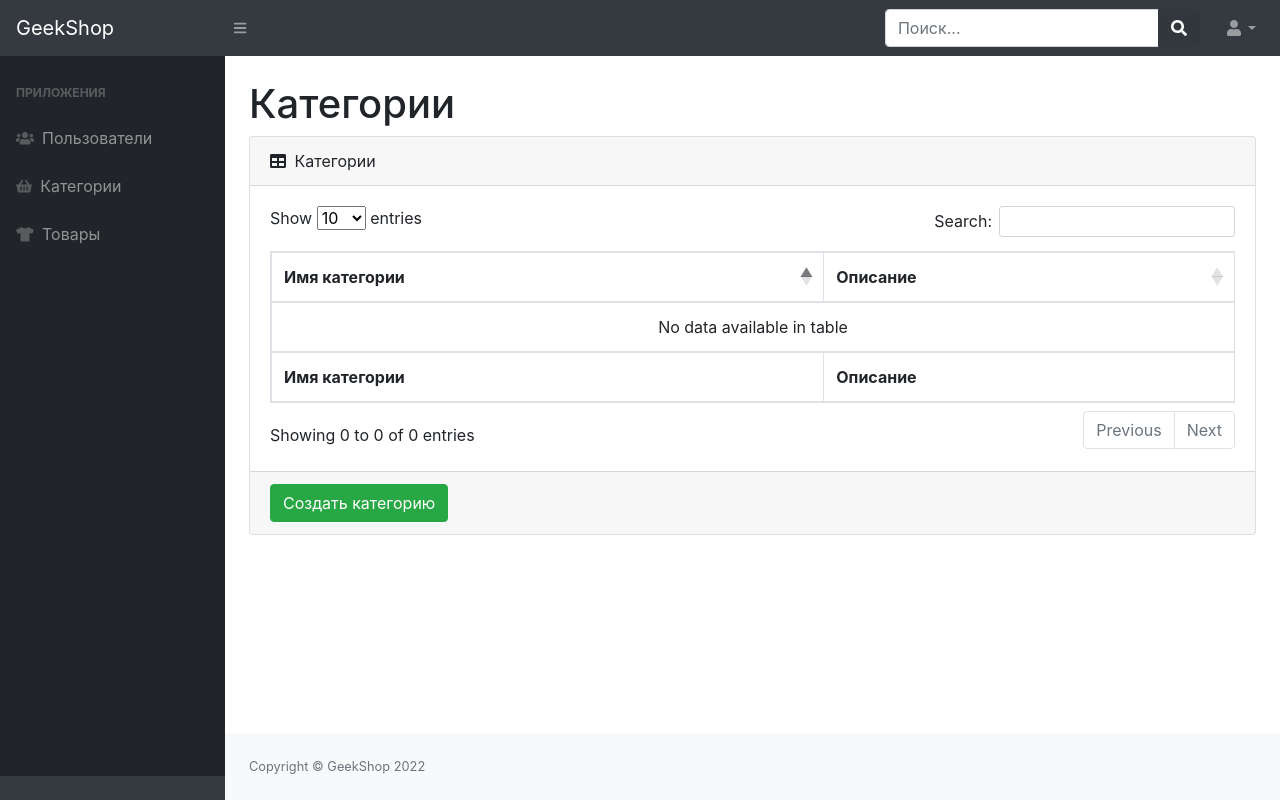
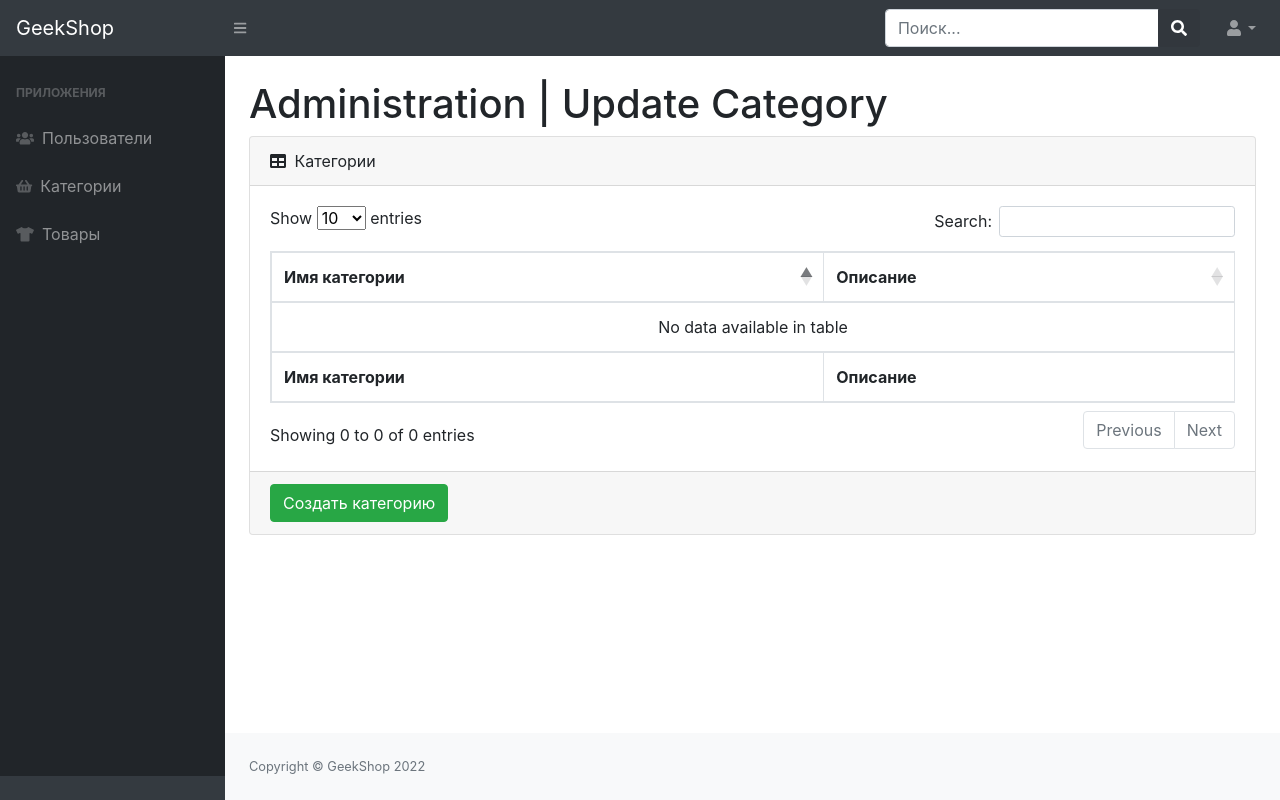
Before and after one commit to NikBulatov/django_course, a Django app: page /admins/category-update/1/ in a window 1280 px wide. Run offline with Django 3.2, Linux system fonts and the light colour scheme; the visitor is signed in with stand-in values (Sample User, id 1); data comes from the database, SQL or seed files in the repository; some libraries are stand-ins or nearby versions.

Commit message:
final result

```diff
--- a/geekshop/adminapp/forms.py
+++ b/geekshop/adminapp/forms.py
@@ -52,7 +52,7 @@
 class ProductForm(forms.ModelForm):
     class Meta:
         model = Product
-        fields = ('name', 'category', 'quantity')
+        fields = ('name', 'category', 'quantity', 'price')
 
     def __init__(self, *args, **kwargs):
         super(ProdcutCreateForm, self).__init__(*args, **kwargs)
@@ -85,7 +85,7 @@
     class Meta:
         model = Product
         fields = ('name', 'category', 'quantity',
-                  'descriptions', 'image')
+                  'descriptions', 'image', 'price')
 
     def __init__(self, *args, **kwargs):
         super(ProductUpdateForm, self).__init__(*args, **kwargs)
--- a/geekshop/adminapp/templates/adminapp/admin-category-create.html
+++ b/geekshop/adminapp/templates/adminapp/admin-category-create.html
@@ -1,7 +1,7 @@
 {% extends 'adminapp/base.html' %}
 {% block context %}
     <div class="container-fluid">
-        <h1 class="mt-4">Создание категории</h1>
+        <h1 class="mt-4">{{ title | title }}</h1>
         <form action="{% url 'adminapp:create_category' %}" method="post" enctype="multipart/form-data">
             {% csrf_token %}
             <div class="form-row">
--- a/geekshop/adminapp/templates/adminapp/admin-category-read.html
+++ b/geekshop/adminapp/templates/adminapp/admin-category-read.html
@@ -1,7 +1,7 @@
 {% extends 'adminapp/base.html' %}
 {% block context %}
     <div class="container-fluid">
-        <h1 class="mt-4">Категории</h1>
+        <h1 class="mt-4">{{ title | title }}</h1>
         <div class="card mb-4">
             <div class="card-header">
                 <i class="fas fa-table mr-1"></i>
--- a/geekshop/adminapp/templates/adminapp/admin-category-update-delete.html
+++ b/geekshop/adminapp/templates/adminapp/admin-category-update-delete.html
@@ -1,7 +1,7 @@
 {% extends 'adminapp/base.html' %}
 {% block context %}
     <div class="container-fluid">
-        <h1 class="mt-4">Редактирование категории | {{ current_category.name }}</h1>
+        <h1 class="mt-4">{{ title | title }} | {{ current_category.name }}</h1>
         <div class="card-body">
             <form action="{% url 'adminapp:update_category' current_category.id %}" method="post"
                   enctype="multipart/form-data">
--- a/geekshop/adminapp/templates/adminapp/admin-product-create.html
+++ b/geekshop/adminapp/templates/adminapp/admin-product-create.html
@@ -1,7 +1,7 @@
 {% extends 'adminapp/base.html' %}
 {% block context %}
     <div class="container-fluid">
-        <h1 class="mt-4">Создание товара</h1>
+        <h1 class="mt-4">{{ title | title }}</h1>
         <form action="{% url 'adminapp:create_product' %}" method="post" enctype="multipart/form-data">
             {% csrf_token %}
             <div class="form-row">
--- a/geekshop/adminapp/templates/adminapp/admin-product-update-delete.html
+++ b/geekshop/adminapp/templates/adminapp/admin-product-update-delete.html
@@ -1,7 +1,7 @@
 {% extends 'adminapp/base.html' %}
 {% block context %}
     <div class="container-fluid">
-        <h1 class="mt-4">Редактирование товара | {{ product.name }}</h1>
+        <h1 class="mt-4">{{ title | title }} | {{ product.name }}</h1>
         <div class="card-body">
             <form action="{% url 'adminapp:update_product' pk=product.id %}" method="post"
                   enctype="multipart/form-data">
--- a/geekshop/adminapp/templates/adminapp/admin-products-read.html
+++ b/geekshop/adminapp/templates/adminapp/admin-products-read.html
@@ -1,7 +1,7 @@
 {% extends 'adminapp/base.html' %}
 {% block context %}
     <div class="container-fluid">
-        <h1 class="mt-4">Товары</h1>
+        <h1 class="mt-4">{{ title | title }}</h1>
         <div class="card mb-4">
             <div class="card-header">
                 <i class="fas fa-table mr-1"></i>
--- a/geekshop/adminapp/templates/adminapp/admin-user-create.html
+++ b/geekshop/adminapp/templates/adminapp/admin-user-create.html
@@ -1,7 +1,7 @@
 {% extends 'adminapp/base.html' %}
 {% block context %}
     <div class="container-fluid">
-        <h1 class="mt-4">Создание пользователя</h1>
+        <h1 class="mt-4">{{ title | title }}</h1>
         <form action="{% url 'adminapp:admin_users_create' %}" method="post" enctype="multipart/form-data">
             {% csrf_token %}
             <div class="form-row">
--- a/geekshop/adminapp/templates/adminapp/admin-user-update-delete.html
+++ b/geekshop/adminapp/templates/adminapp/admin-user-update-delete.html
@@ -1,7 +1,7 @@
 {% extends 'adminapp/base.html' %}
 {% block context %}
     <div class="container-fluid">
-        <h1 class="mt-4">Редактирование пользователя | {{ user.username }}</h1>
+        <h1 class="mt-4">{{ title | title }} | {{ user.username }}</h1>
         <div class="card-body">
             <form action="{% url 'adminapp:admin_users_update' user.id %}" method="post"
                   enctype="multipart/form-data">
--- a/geekshop/adminapp/templates/adminapp/admin-users-read.html
+++ b/geekshop/adminapp/templates/adminapp/admin-users-read.html
@@ -1,7 +1,7 @@
 {% extends 'adminapp/base.html' %}
 {% block context %}
     <div class="container-fluid">
-        <h1 class="mt-4">Пользователи</h1>
+        <h1 class="mt-4">{{ title | title }}</h1>
         <div class="card mb-4">
             <div class="card-header">
                 <i class="fas fa-table mr-1"></i>
```
